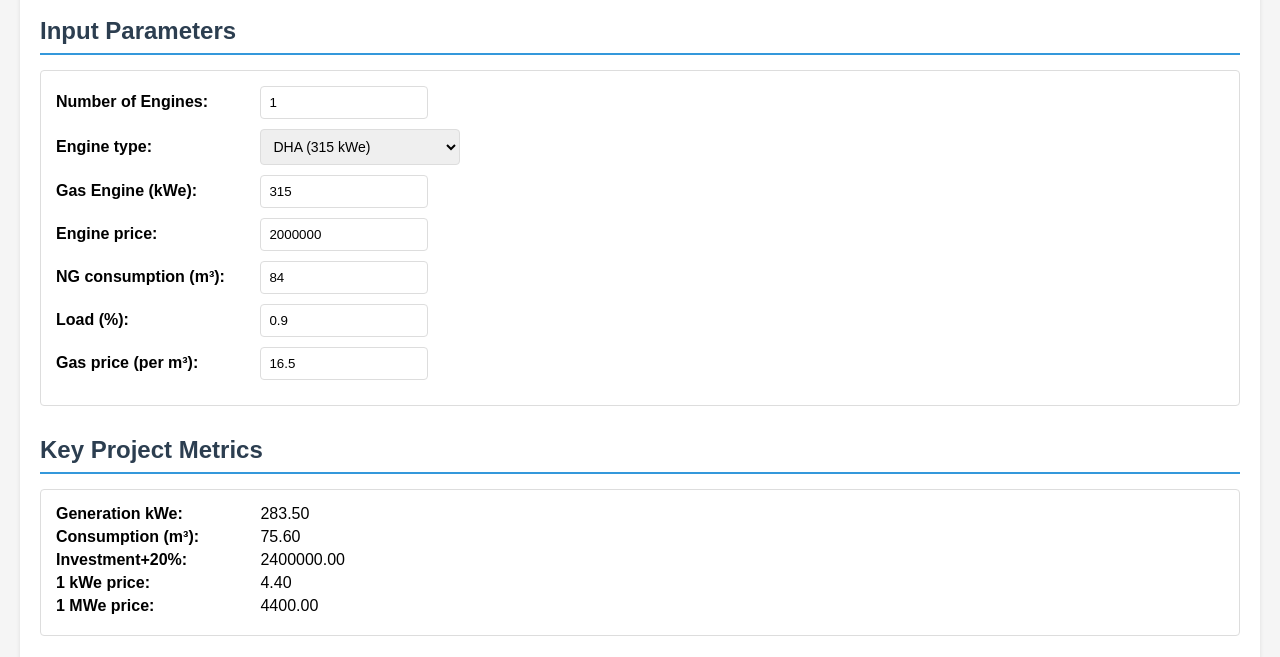
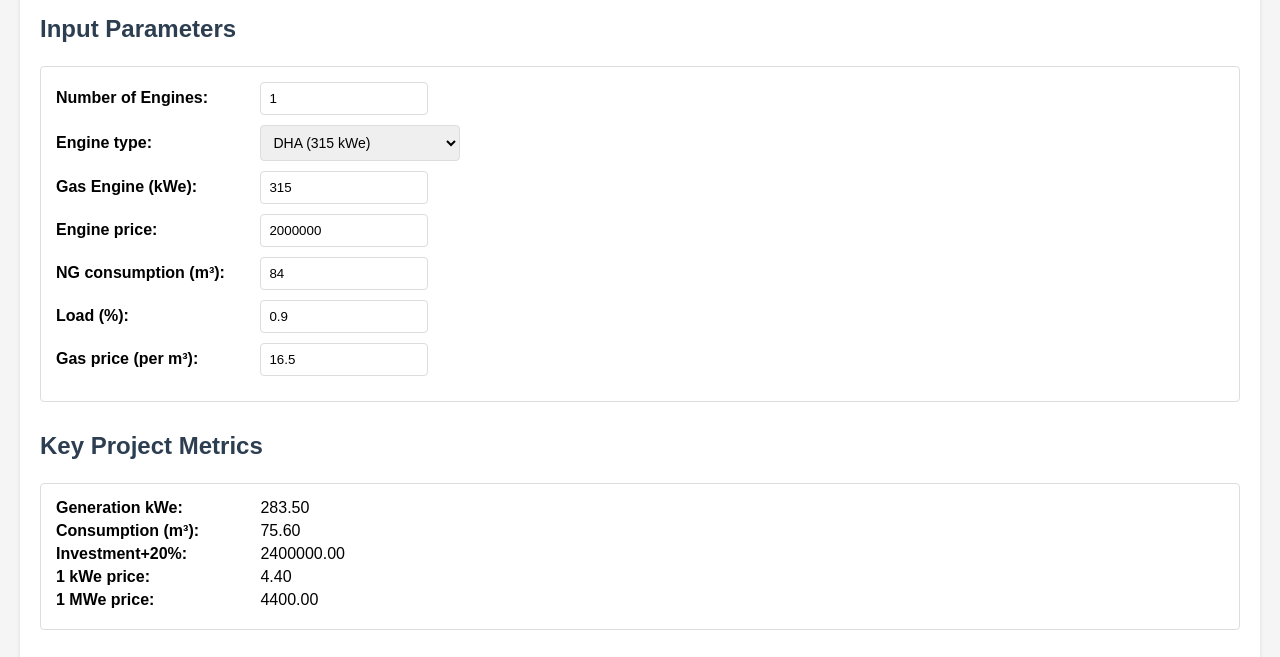
Before and after one commit to wenew88/power, a plain HTML site: page index.html in a window 1280 px wide. Shown: the part 111-768 px from the top of the page. Drawn offline with nearby package versions, Linux system fonts and the light colour scheme.

Commit message:
Add files via upload

```diff
--- a/index.html
+++ b/index.html
@@ -30,7 +30,6 @@
             color: #2c3e50;
             margin-bottom: 15px;
             padding-bottom: 8px;
-            border-bottom: 2px solid #3498db;
             font-weight: 600;
         }
         label {
```
